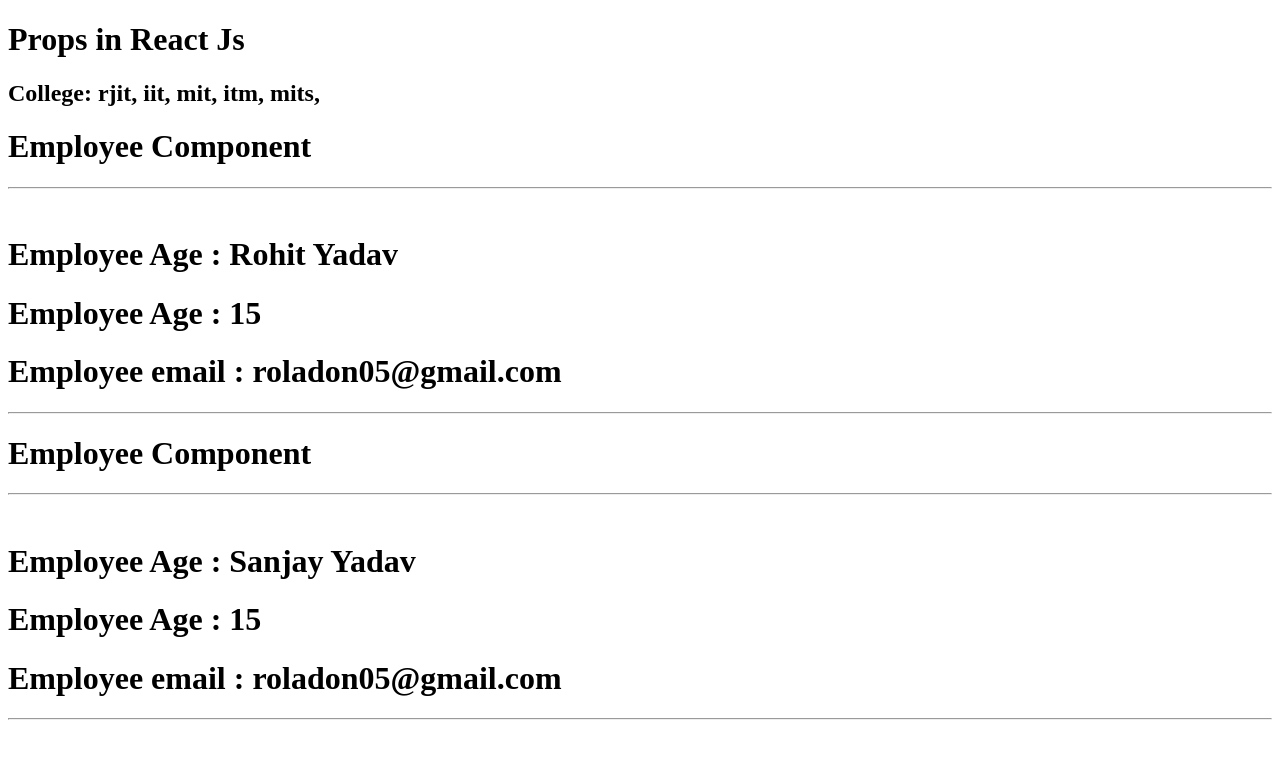
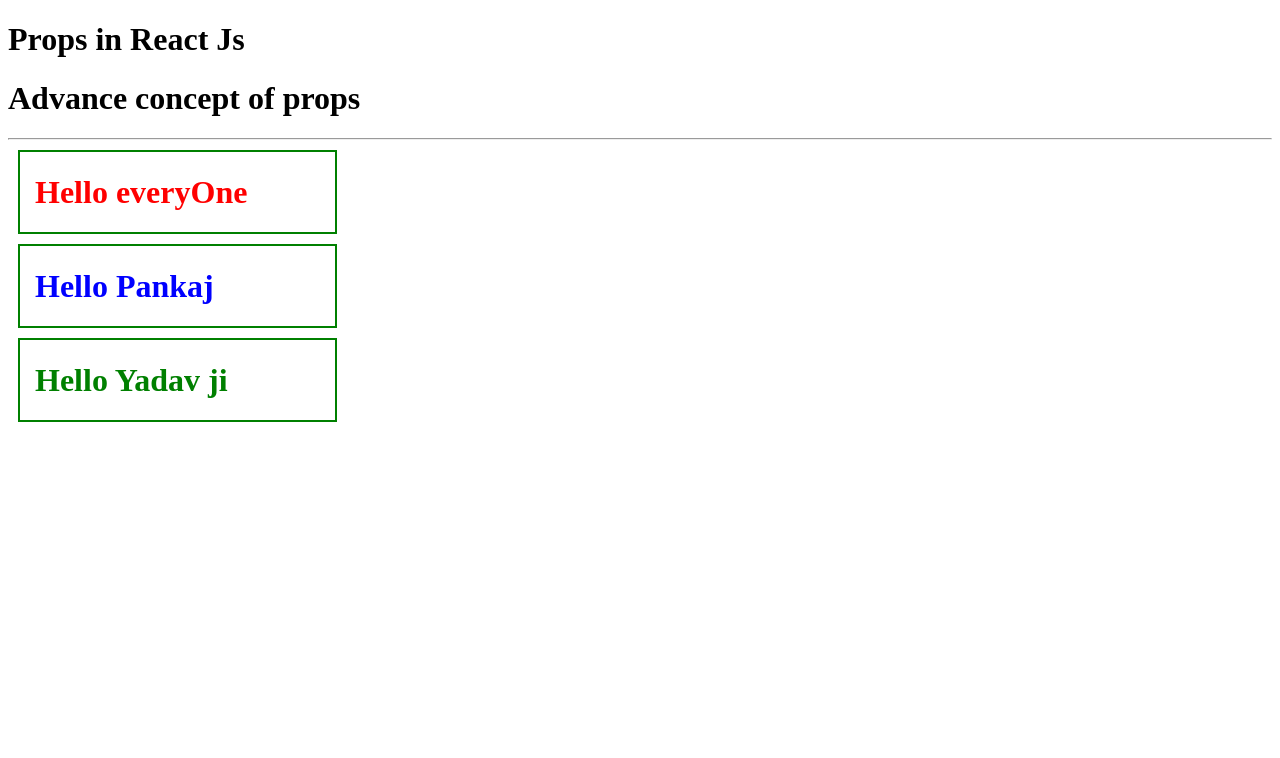
Before and after one commit to py-pankaj-ydv-7/Learning-React-js-step-by-step, a React (Vite) app in the folder react-blog/: page / in a window 1280 px wide. Shown: the top 758 px of the page. Built offline with nearby package versions, Linux system fonts and the light colour scheme.

Commit message:
advanced props

```diff
--- a/react-blog/src/App.jsx
+++ b/react-blog/src/App.jsx
@@ -118,7 +118,7 @@ function App(){
       <h1>Hello React 19</h1> */}
        {/* <User name="panakj yadav" />  */}
 
-       {/* props ******/}
+       {/* props pad chuka hu me ******/}
        <Props/>
 
     </div>
--- a/react-blog/src/Props.jsx
+++ b/react-blog/src/Props.jsx
@@ -9,37 +9,61 @@ Pass data in component with click
 interview Question
 */
 
-import College from "./College"
-import User from "./User"
+// import { useState } from "react"
+// import College from "./College"
+// import Student from "./Student"
+// import User from "./User"
+import User2props from "./User2props"
+import Wrapper from "./Wrapper"
+
 
 function Props() {
     // let userName= "Shubham Yadav"
     // let age = 23;
     // let email ="shubham@1234.com"
 
-    let userObject={
-        name:"Rohit Yadav",
-        age:"15",
-        email:"roladon05@gmail.com",
-    }
-    let userObject2={
-        name:"Sanjay Yadav",
-        age:"15",
-        email:"roladon05@gmail.com",
-    }
+    // let userObject={
+    //     name:"Rohit Yadav",
+    //     age:"15",
+    //     email:"roladon05@gmail.com",
+    // }
+    // let userObject2={
+    //     name:"Sanjay Yadav",
+    //     age:"15",
+    //     email:"roladon05@gmail.com",
+    // }
 
-    let collegeName=["rjit, "," iit, "," mit, "," itm, "," mits, ",]
+    // let collegeName=["rjit, "," iit, "," mit, "," itm, "," mits, ",];
+    // let StudentName=["sam","tom ","herry ","marq"];
+    // const [student,setStudent]=useState()
 
   return (
     <div>
         <h1>Props in React Js</h1>
-    <College name={collegeName}/>
+    {/* <College name={collegeName}/> */}
+    {/* <button onClick={()=>setStudent("sam")}>click</button> */}
+    {/* {student && <Student Name={student}/>} yaha humne check kiya condition */}
         {/* <User name="pankajYadav" age={24} email="pankajyadav851685@gmail.com" employeeId={2563370} Team="Shoapstream" TeamLead="Samarth Saxena" /> Yaha humne ise static tarike se pass kiya hai  */}
         {/* <User name={userName} age={age} email={email} employeeId={2563370} Team="Shoapstream" TeamLead="Samarth Saxena" /> */}
 
         {/* yaha me chije object me daal k pass kar rh hu */}
-        <User user={userObject}/>
-        <User user={userObject2}/>
+        {/* <User user={userObject}/>
+        <User user={userObject2}/> */}
+
+        <h1>Advance concept of props</h1>
+        <hr />
+        <Wrapper color="red">
+            <h1>Hello everyOne</h1>
+        </Wrapper> {/* is tarike se hum html pass kar sakte hai , even kuch bhi ye children ban gaya hai children ki tarh kaam karega */}
+        <Wrapper color="blue">
+            <h1>Hello Pankaj </h1>
+        </Wrapper>
+        <Wrapper>
+            <h1>Hello Yadav ji </h1>
+        </Wrapper>
+        {/* <User2props name="Pankaj Yadav"/>
+        <User2props name="Marq Yadav"/>
+        <User2props /> */}
     </div>
   )
 }
--- /dev/null
+++ b/react-blog/src/Student.jsx
@@ -0,0 +1,16 @@
+
+// import { useState } from "react"
+function Student({Name}) {
+
+    // const [student,setStudent]=useState()
+  return (
+    <div>
+      {/* <button onClick={()=>setName({Name})}>click</button> */}
+      <h1>student Name: {Name} Yadav</h1>
+      <hr />
+
+    </div>
+  )
+}
+
+export default Student
--- /dev/null
+++ b/react-blog/src/User2props.jsx
@@ -0,0 +1,12 @@
+
+
+function User2props({name="New User"}) {
+  return (
+    <div>
+        <h1> Hi,{name} </h1>
+
+    </div>
+  )
+}
+
+export default User2props
--- a/react-blog/src/Wrapper.jsx
+++ b/react-blog/src/Wrapper.jsx
@@ -2,9 +2,10 @@
 
 import PropTypes from 'prop-types';
 
-function Wrapper({children}) {
+function Wrapper({children,color="green"}) {
   return (
-    <div style={{color:"green", border:"5px solid green", width:300}}>
+    <div style={{color:color, border:"2px solid green",paddingLeft:"15px" , width:300, margin:"10px"}}>
+
         {children}
     </div>
   )
```
